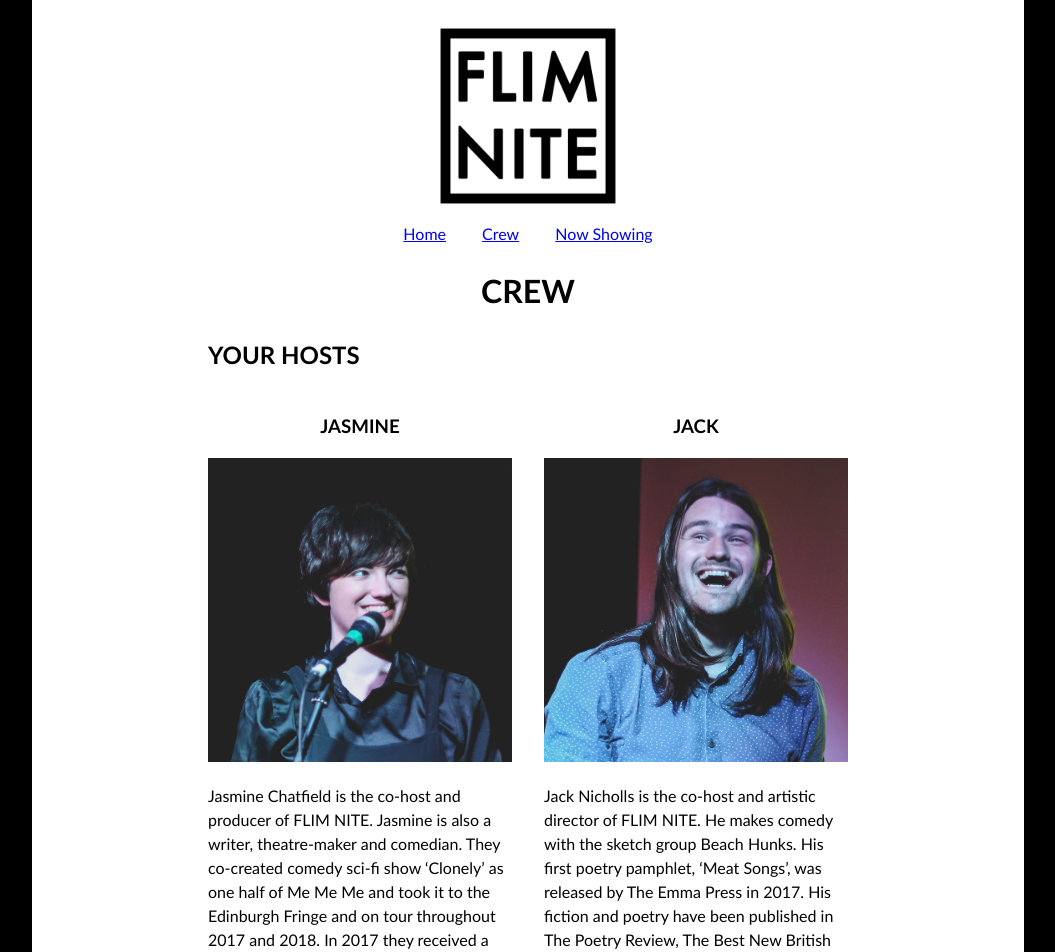
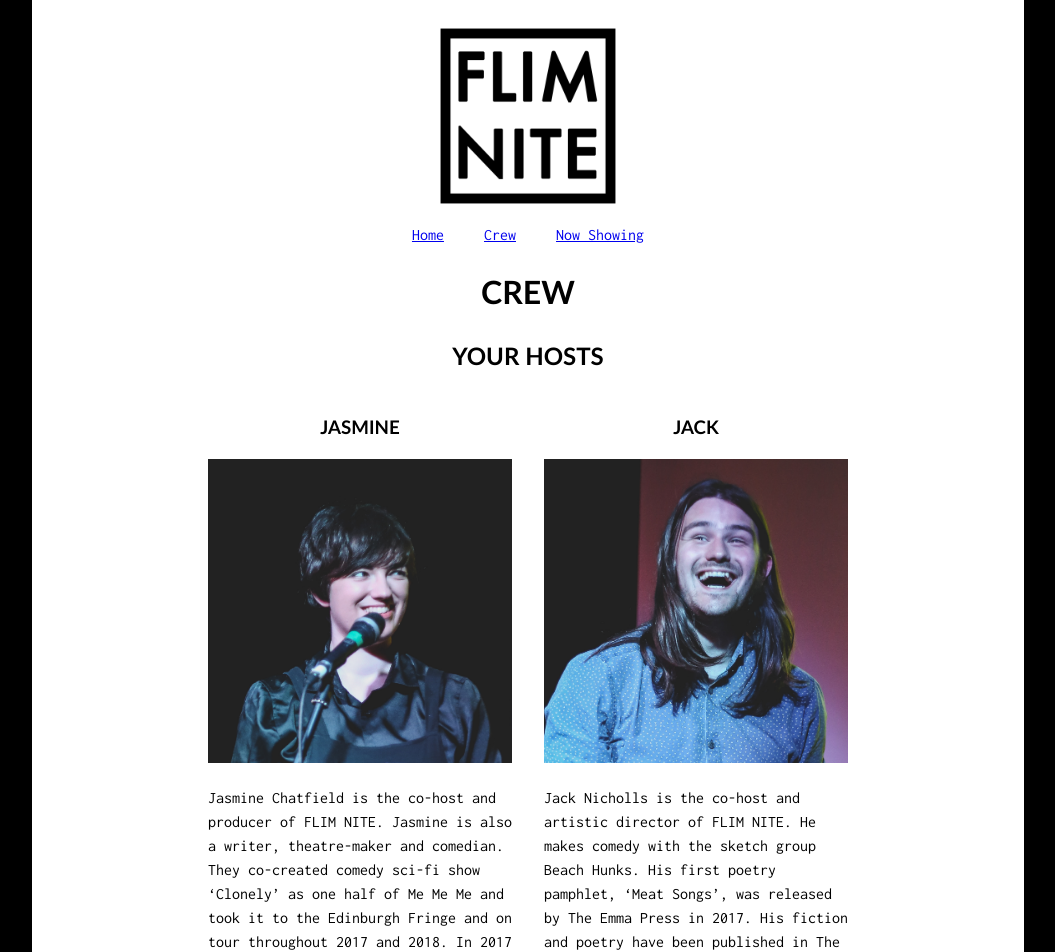
Before and after one commit to kimadactyl/flimnite, a Jekyll site: the page built from crew.md, in a window 1280 px wide. Shown: the top 952 px of the page, without its empty margins (112-1167 px from the left). Built offline with Jekyll 4.4.1, drawn with Linux system fonts in a browser that asks for light colours; our own code applies the rules of GitHub Pages for plain Markdown files.

Commit message:
Temporary fonts

```diff
--- a/_layouts/default.html
+++ b/_layouts/default.html
@@ -4,6 +4,7 @@
   <meta charset="UTF-8">
   <meta name="viewport" content="width=device-width, initial-scale=1.0">
   <meta http-equiv="X-UA-Compatible" content="ie=edge">
+  <link href="https://fonts.googleapis.com/css?family=Inconsolata:400,700" rel="stylesheet">
   <link href="css/styles.css" rel="stylesheet">
   <title>FLIM NITE</title>
 </head>
--- a/css/styles.sass
+++ b/css/styles.sass
@@ -10,7 +10,7 @@ $site-background: #000
 $body-background: #fff
 
 html
-  font-family: Futura, Trebuchet MS, Arial, sans-serif
+  font-family: Inconsolata, Arial, sans-serif
   font-size: 16px
   line-height: 1.5
   background: $site-background
@@ -35,9 +35,10 @@ main
   margin: 0 auto
 
 h1, h2, h3
+  font-family: Futura, Trebuchet MS, Arial, sans-serif
   text-transform: uppercase
 
-h1
+h1, h2
   text-align: center
 
 img
```
